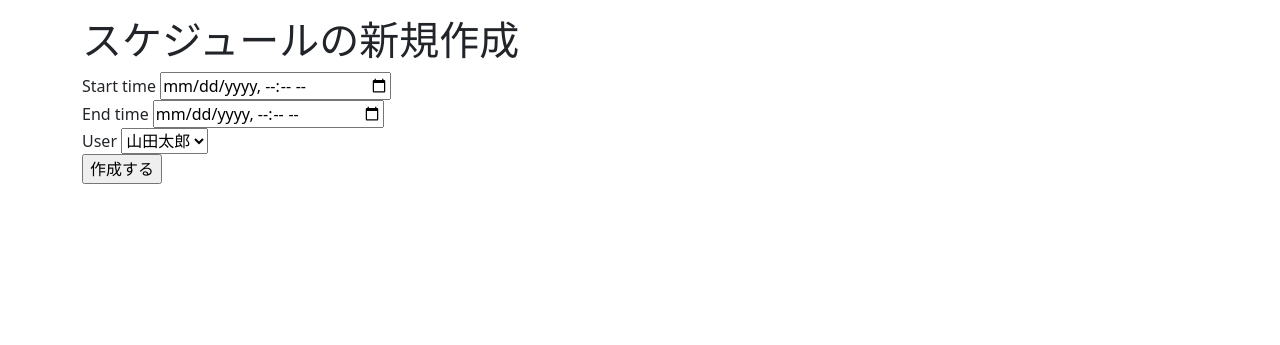
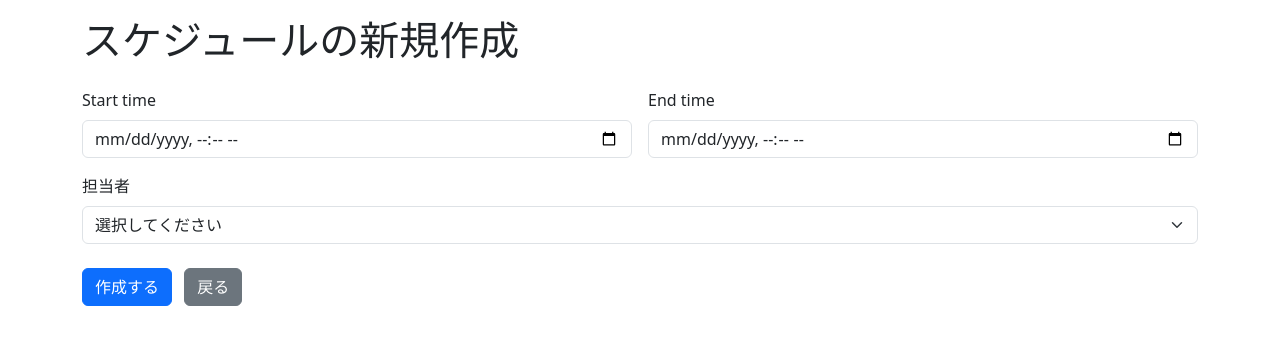
Before and after one commit to myhearisranch/jobs, a Rails app: page /shifts/new in a window 1280 px wide. Shown: the part 56-401 px from the top of the page. Run offline with Rails 7, Linux system fonts and the light colour scheme; a user stored in the database is signed in; style sheets or scripts are compiled from the project's sources; some libraries are stand-ins or nearby versions.

Commit message:
シフト新規画面 デザイン修正

```diff
--- a/app/views/shifts/new.html.erb
+++ b/app/views/shifts/new.html.erb
@@ -1,21 +1,23 @@
-<h1>スケジュールの新規作成</h1>
-<%= form_with model: @shift, url: shifts_path do |form| %>
-  <div class="field">
-    <%= form.label :start_time %>
-    <%= form.datetime_local_field :start_time %>
+<h1 class="mb-4">スケジュールの新規作成</h1>
+
+<%= form_with model: @shift, url: shifts_path, class: "row g-3" do |form| %>
+  <div class="col-md-6">
+    <%= form.label :start_time, class: "form-label" %>
+    <%= form.datetime_local_field :start_time, class: "form-control" %>
   </div>
 
-  <div class="field">
-    <%= form.label :end_time %>
-    <%= form.datetime_local_field :end_time %>
+  <div class="col-md-6">
+    <%= form.label :end_time, class: "form-label" %>
+    <%= form.datetime_local_field :end_time, class: "form-control" %>
   </div>
 
-  <div class="field">
-    <%= form.label :user_id %>
-    <%= form.collection_select :user_id, User.all, :id, :name %>
+  <div class="col-md-12">
+    <%= form.label :user_id, "担当者", class: "form-label" %>
+    <%= form.collection_select :user_id, User.all, :id, :name, { prompt: "選択してください" }, class: "form-select" %>
   </div>
 
-  <div class="actions">
-    <%= form.submit "作成する" %>
+  <div class="col-12 mt-4">
+    <%= form.submit "作成する", class: "btn btn-primary" %>
+    <%= link_to "戻る", shifts_path, class: "btn btn-secondary ms-2" %>
   </div>
 <% end %>
```
